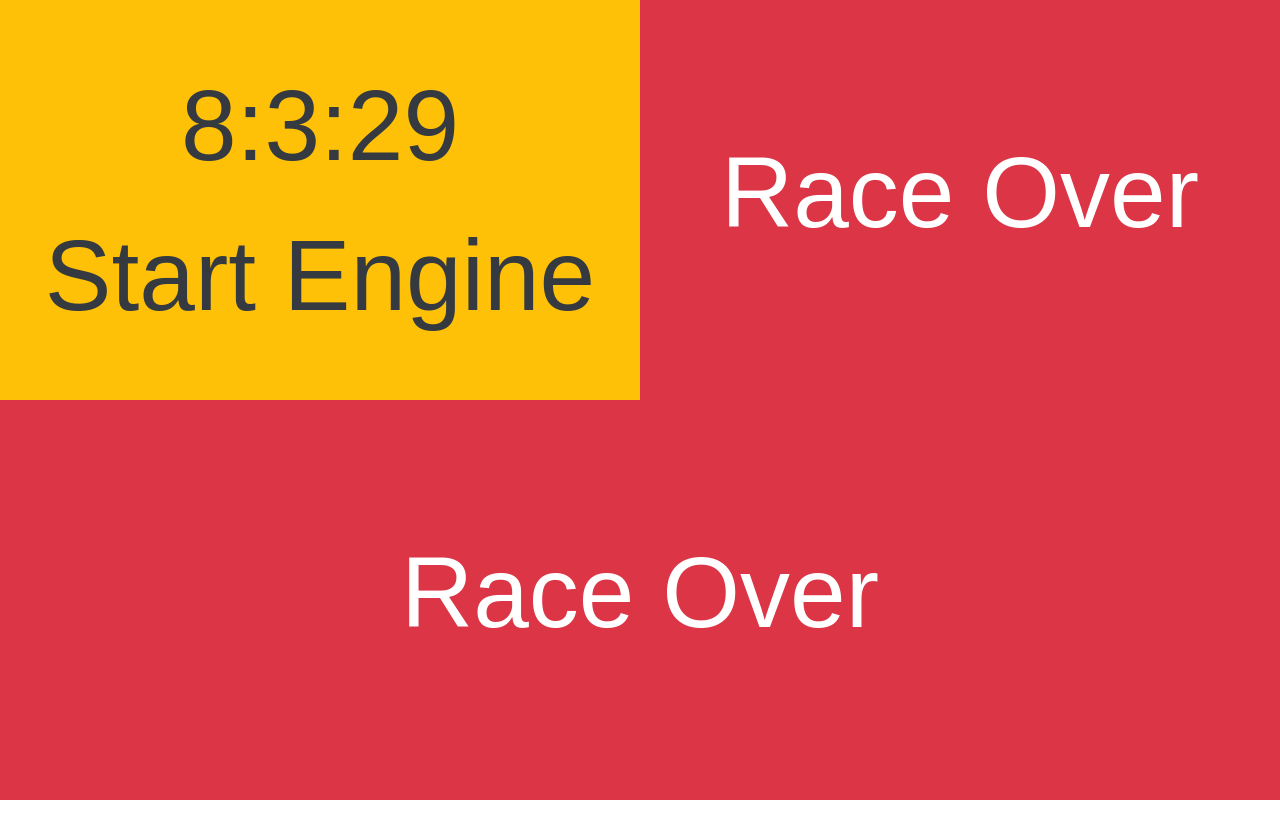
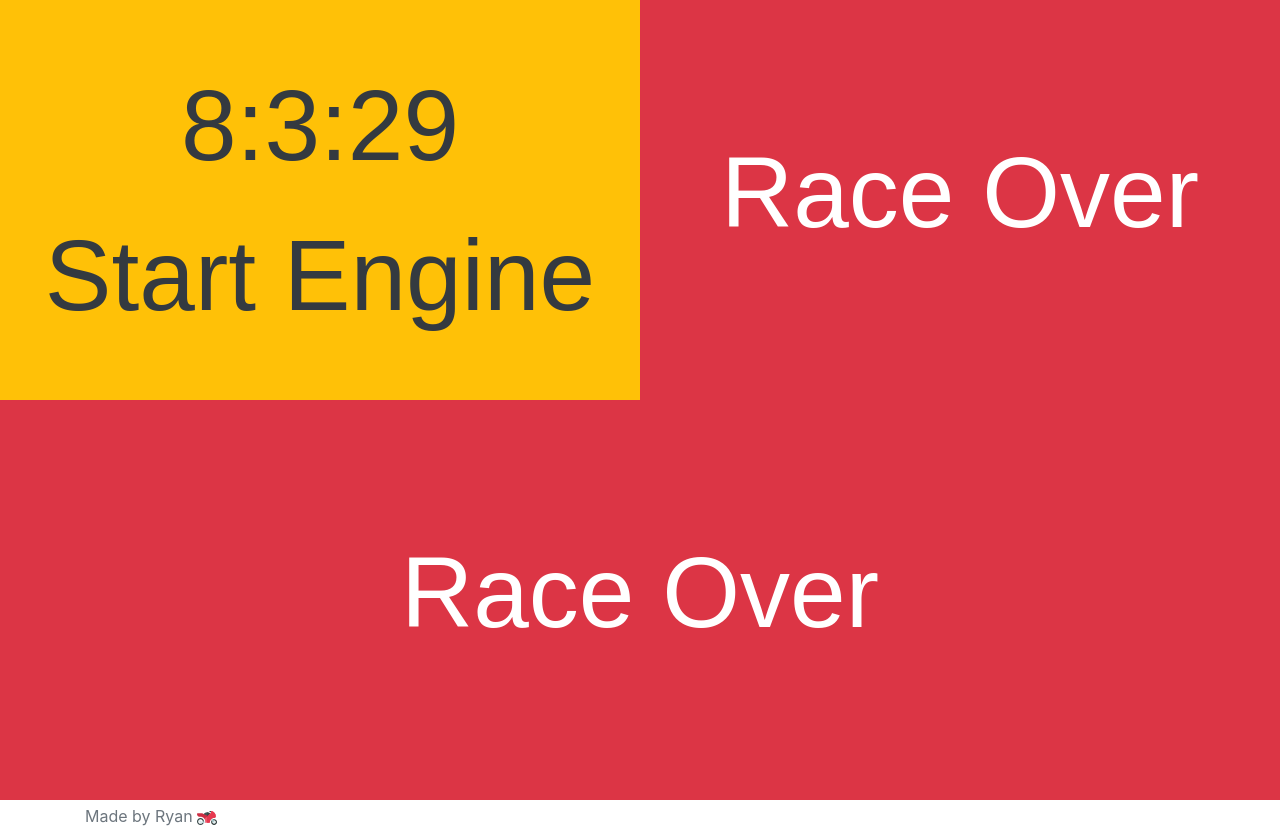
Before and after one commit to Polaceka/Akira, a plain HTML site: page index.html in a window 1280 px wide. Before the commit the page ends 800 px from the top, so only its background shows below. Drawn offline with nearby package versions, Linux system fonts and the light colour scheme.

Commit message:
Created Footer

```diff
--- a/index.html
+++ b/index.html
@@ -10,14 +10,17 @@
 </head>
 <body>
 
-
 	<div class="container-fluid vh-100">
 		<div id="rusty_racer" class="row h-100 ">
 
 		</div>
 	</div>
 
-
+	<footer class="footer mt-auto py-1">
+		<div class="container">
+		  <span class="text-muted">Made by Ryan <img src="motorcycle.svg" alt="SVG" height="20" ></span>
+		</div>
+	</footer>
 
 </body>
 </html>
```
Also changed, not shown: motorcycle.svg (added), 1 other file.
